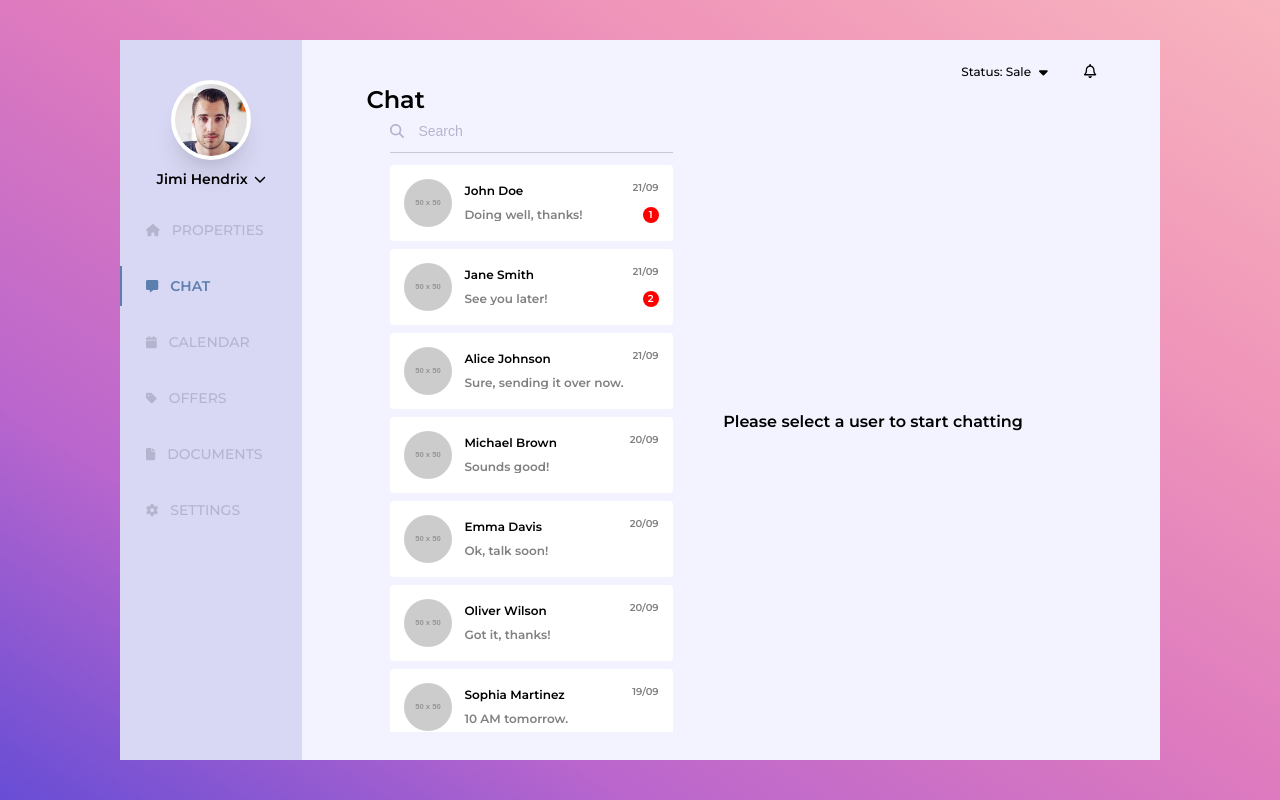
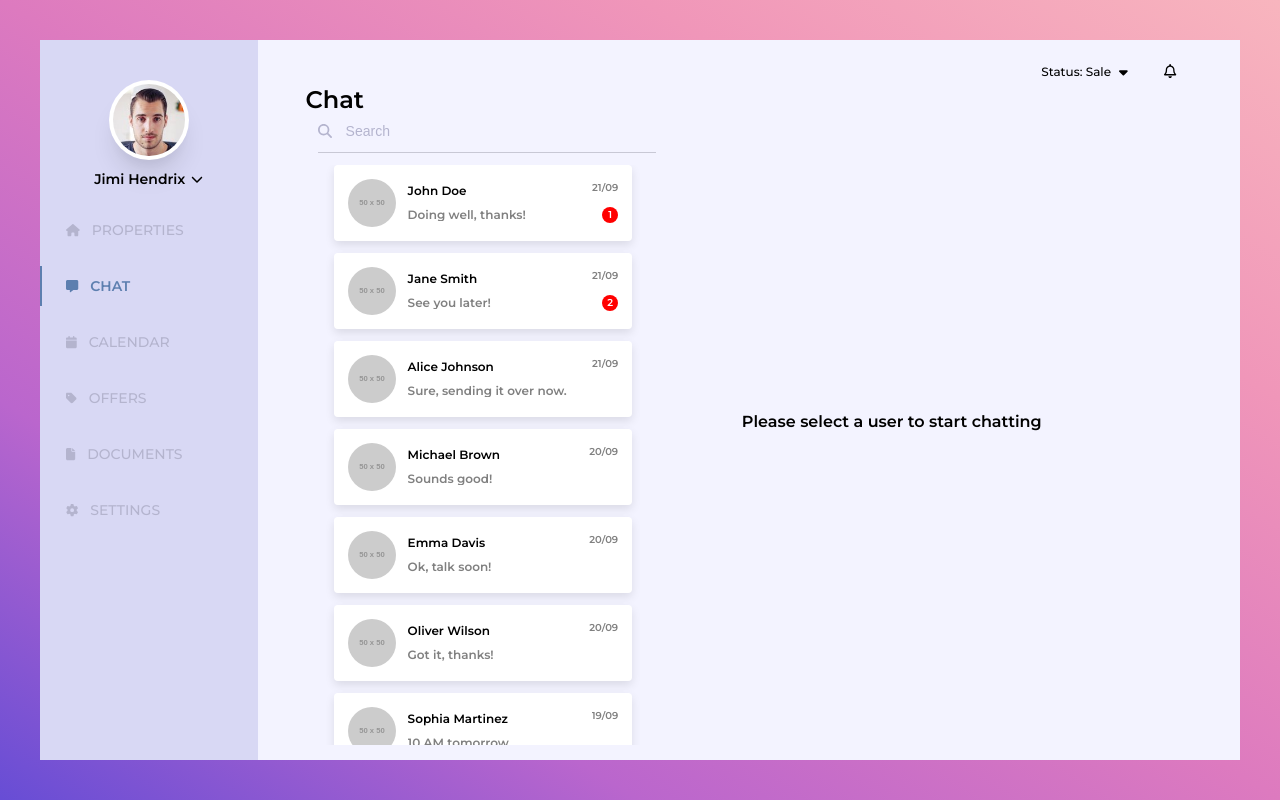
Before and after one commit to michaelthinh/Frontend-Chat-App, a React (Vite) app: page / in a window 1280 px wide. Built offline with nearby package versions, Linux system fonts and the light colour scheme.

Commit message:
Add: Styling SeachListItem when being active and overall UI

```diff
--- a/src/App.css
+++ b/src/App.css
@@ -50,7 +50,6 @@ table {
 /* ------------------------------------------------------ */
 
 body{
-	overflow-x: hidden;
 	font-family: "Montserrat", sans-serif;
 	user-select: none;
 }
--- a/src/layouts/MainLayout/styles.module.css
+++ b/src/layouts/MainLayout/styles.module.css
@@ -12,9 +12,9 @@
 }
 
 .chatBox{
-    width: calc(100% - 240px);
+    width: calc(100% - 80px);
     height: calc(100% - 80px);
-    margin: 40px 120px;
+    margin: 40px;
     background-color: transparent;
     display: flex;
 }
--- a/src/shared/components/ChatContainer/ChatList/SearchListItem/index.jsx
+++ b/src/shared/components/ChatContainer/ChatList/SearchListItem/index.jsx
@@ -8,14 +8,19 @@ const formatDate = (time) => {
     return `${day}/${month}`;
 };
 
-export default function SearchListItem({ user, onUserSelect }) {
+export default function SearchListItem({ isActive, user, onUserSelect }) {
     const handleUserClick = (user) => {
         onUserSelect(user);
     };
 
     return (
+        <div className={classes.searchListItemWrapper}>
             <div
-            className={classes.searchListItem}
+                className={
+                    isActive
+                        ? `${classes.searchListItem} ${classes.activeItem}`
+                        : `${classes.searchListItem}`
+                }
                 onClick={() => {
                     handleUserClick(user);
                 }}
@@ -47,5 +52,6 @@ export default function SearchListItem({ user, onUserSelect }) {
                     </div>
                 </div>
             </div>
+        </div>
     );
 }
--- a/src/shared/components/ChatContainer/ChatList/SearchListItem/styles.module.css
+++ b/src/shared/components/ChatContainer/ChatList/SearchListItem/styles.module.css
@@ -1,13 +1,33 @@
+.searchListItemWrapper {
+    width: calc(100% - 8px);
+    position: relative;
+    transform: translateZ(0);
+    overflow: visible;
+}
+
 .searchListItem {
-    width: calc(100% - 28px);
     background: #FFF;
     display: flex;
-    overflow: hidden;
     border-radius: 4px;
     padding: 14px;
     font-size: 12px;
     cursor: pointer;
-    margin-bottom: 8px;
+    margin-bottom: 12px;
+    transition: transform 0.3s ease, box-shadow 0.3s ease;
+    position: relative;
+    z-index: 0;
+    overflow: visible;
+    box-shadow: 0 4px 10px rgba(0, 0, 0, 0.1);
+}
+
+.searchListItem:hover {
+    z-index: 10;
+    transform: scaleX(1.1) scaleY(1.05);
+}
+
+.activeItem{
+    transform: scaleX(1.1) scaleY(1.05);
+    box-shadow: 0px 15px 10px -15px #111;
 }
 
 .avatar {
--- a/src/shared/components/ChatContainer/ChatList/index.jsx
+++ b/src/shared/components/ChatContainer/ChatList/index.jsx
@@ -43,9 +43,11 @@ export default function ChatList({ users, onUserSelect }) {
                     onChange={(e) => setSearchInput(e.target.value)}
                 />
             </div>
+            <div className={classes.scrollWrapper}>
                 <div className={classes.searchList}>
                     {filteredUsers.map((user) => (
                         <SearchListItem
+                            isActive={selectedUserId === user.id}
                             key={user.id}
                             user={user}
                             onUserSelect={() => handleUserClick(user)}
@@ -53,5 +55,6 @@ export default function ChatList({ users, onUserSelect }) {
                     ))}
                 </div>
             </div>
+        </div>
     );
 }
--- a/src/shared/components/ChatContainer/ChatList/styles.module.css
+++ b/src/shared/components/ChatContainer/ChatList/styles.module.css
@@ -1,16 +1,16 @@
-.chatList{
+.chatList {
     width: 40%;
     height: calc(100% - 76px);
 }
 
-.searchBox{
+.searchBox {
     display: flex;
     align-items: center;
     border-bottom: 1px solid #c8c8d5;
     padding-bottom: 12px;
 }
 
-.search{
+.search {
     width: 100%;
     margin-left: 12px;
     background: transparent;
@@ -20,30 +20,37 @@
     font-size: 14px;
 }
 
-.search::placeholder{
-    color:#b4b4ce;
+.search::placeholder {
+    color: #b4b4ce;
 }
 
-.searchList{
-    margin-top: 12px;
-    padding-right: 8px;
+.scrollWrapper{
     width: 100%;
-    height: calc(100% - 53px);
-    overflow-y: auto;
-    overflow-x: hidden;
-    scroll-margin: 20px;
+    height: calc(100% - 40px);
 }
 
-.searchList::-webkit-scrollbar{
-	width: 5px;
+.searchList {
+    box-sizing: border-box;
+    margin-top: 12px;
+    padding: 0 16px;
+    width: 100%;
+    height: 100%;
+    position: relative;
+    z-index: 1;
+    overflow-y: scroll;
+    overflow-x: hidden;
+}
+
+.searchList::-webkit-scrollbar {
+    width: 5px;
     left: 50px;
 }
 
-.searchList::-webkit-scrollbar-thumb{
+.searchList::-webkit-scrollbar-thumb {
     background-color: #b8b7bd;
     border-radius: 100rem;
 }
 
-.searchList::-webkit-scrollbar-track{
-	background-color: transparent;
+.searchList::-webkit-scrollbar-track {
+    background-color: transparent;
 }
--- a/src/shared/components/ChatContainer/ChatWindow/styles.module.css
+++ b/src/shared/components/ChatContainer/ChatWindow/styles.module.css
@@ -1,6 +1,6 @@
 .chatWindow {
+    width: 60%;
     margin-left: 12px;
-    width: 60%;
     height: calc(100% - 96px);
     flex: 1;
     display: flex;
@@ -8,7 +8,7 @@
 }
 
 .chatInfo {
-    margin-top: -8px;
+    margin-top: -9px;
     border-bottom: 1px solid #c8c8d5;
     padding-bottom: 8px;
     margin-left: 8px;
--- a/src/shared/components/ChatContainer/styles.module.css
+++ b/src/shared/components/ChatContainer/styles.module.css
@@ -4,7 +4,7 @@
     color: #000;
     overflow: hidden;
     padding-top: 24px;
-    padding-left: 64px;
+    padding-left: 48px;
     padding-right: 64px;
 }
 
@@ -49,7 +49,7 @@
     display: flex;
     gap:12px;
     margin-top: 10px;
-    margin-left: 24px;
+    margin-left: 12px;
 }
 
 .noMessages{
```
Lines whose indentation alone changed are shown as unchanged.
